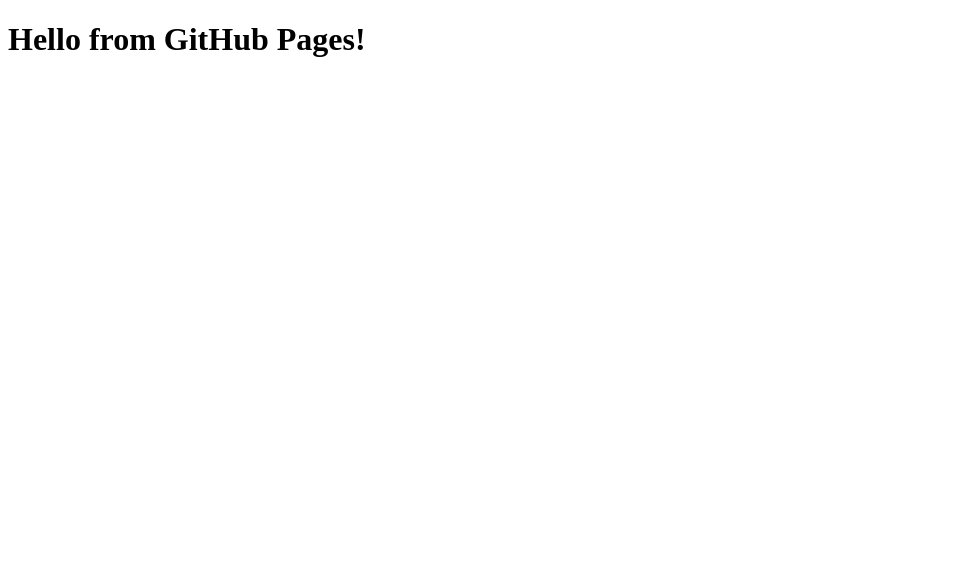
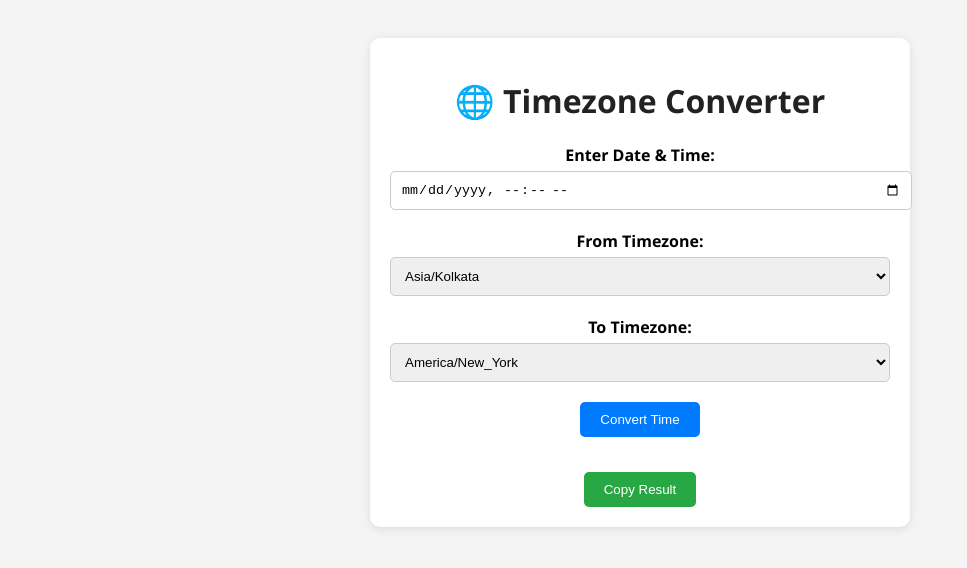
Before and after one commit to farheen-shaikh530/timezone-converter-js, a plain HTML site: page index.html in a window 1280 px wide. Shown: the whole page, without its empty margins (0-967 px from the left). Drawn offline with Linux system fonts and the light colour scheme.

Commit message:
Add advanced UI for timezone converter

```diff
--- a/index.html
+++ b/index.html
@@ -1,9 +1,128 @@
 <!DOCTYPE html>
-<html>
+<html lang="en">
 <head>
-  <title>Timezone Converter</title>
+  <meta charset="UTF-8" />
+  <meta name="viewport" content="width=device-width, initial-scale=1.0" />
+  <title>🌍 Timezone Converter</title>
+  <style>
+    body {
+      font-family: 'Segoe UI', sans-serif;
+      background: #f4f4f4;
+      padding: 30px;
+      text-align: center;
+    }
+    h1 {
+      color: #222;
+    }
+    .container {
+      background: #fff;
+      padding: 20px;
+      max-width: 500px;
+      margin: auto;
+      border-radius: 10px;
+      box-shadow: 0 2px 10px rgba(0,0,0,0.1);
+    }
+    label {
+      display: block;
+      margin-top: 20px;
+      font-weight: bold;
+    }
+    select, input[type="datetime-local"] {
+      width: 100%;
+      padding: 10px;
+      margin-top: 5px;
+      border: 1px solid #ccc;
+      border-radius: 5px;
+    }
+    button {
+      margin-top: 20px;
+      padding: 10px 20px;
+      background: #007bff;
+      color: white;
+      border: none;
+      border-radius: 5px;
+      cursor: pointer;
+    }
+    #result {
+      margin-top: 25px;
+      font-size: 1.2em;
+      font-weight: bold;
+      color: #333;
+    }
+    .copy-btn {
+      margin-top: 10px;
+      background: #28a745;
+    }
+  </style>
 </head>
 <body>
-  <h1>Hello from GitHub Pages!</h1>
+  <div class="container">
+    <h1>🌐 Timezone Converter</h1>
+    <label for="datetime">Enter Date & Time:</label>
+    <input type="datetime-local" id="datetime" />
+
+    <label for="from">From Timezone:</label>
+    <select id="from">
+      <option value="Asia/Kolkata">Asia/Kolkata</option>
+      <option value="America/New_York">America/New_York</option>
+      <option value="Europe/London">Europe/London</option>
+      <option value="Asia/Dubai">Asia/Dubai</option>
+      <option value="Australia/Sydney">Australia/Sydney</option>
+    </select>
+
+    <label for="to">To Timezone:</label>
+    <select id="to">
+      <option value="America/New_York">America/New_York</option>
+      <option value="Asia/Kolkata">Asia/Kolkata</option>
+      <option value="Europe/London">Europe/London</option>
+      <option value="Asia/Dubai">Asia/Dubai</option>
+      <option value="Australia/Sydney">Australia/Sydney</option>
+    </select>
+
+    <button onclick="convert()">Convert Time</button>
+    <div id="result"></div>
+    <button class="copy-btn" onclick="copyResult()">Copy Result</button>
+  </div>
+
+  <script>
+    function convertTimeZone(dateInput, fromTimeZone, toTimeZone) {
+      const fromDate = new Date(dateInput);
+
+      const options = {
+        year: 'numeric', month: '2-digit', day: '2-digit',
+        hour: '2-digit', minute: '2-digit', second: '2-digit',
+        timeZone: toTimeZone,
+        hour12: false,
+      };
+
+      const formatter = new Intl.DateTimeFormat('en-US', options);
+      return formatter.format(fromDate);
+    }
+
+    function convert() {
+      const input = document.getElementById("datetime").value;
+      const from = document.getElementById("from").value;
+      const to = document.getElementById("to").value;
+      const resultBox = document.getElementById("result");
+
+      if (!input) {
+        resultBox.textContent = "Please select a date and time.";
+        return;
+      }
+
+      const isoTime = new Date(input).toISOString();
+      const converted = convertTimeZone(isoTime, from, to);
+      resultBox.textContent = `⏱ Converted Time: ${converted} (${to})`;
+    }
+
+    function copyResult() {
+      const text = document.getElementById("result").textContent;
+      if (text) {
+        navigator.clipboard.writeText(text).then(() => {
+          alert("Copied to clipboard!");
+        });
+      }
+    }
+  </script>
 </body>
 </html>
```
